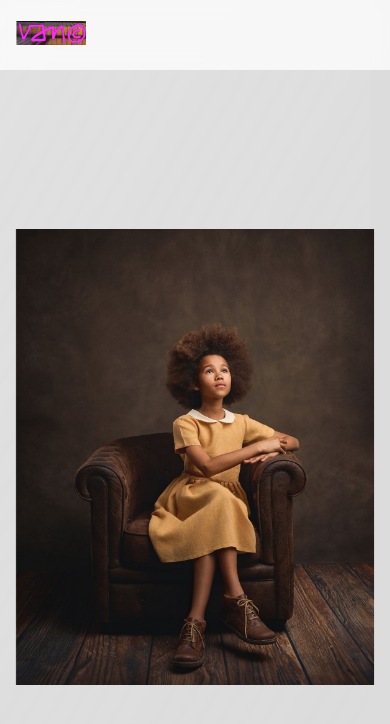
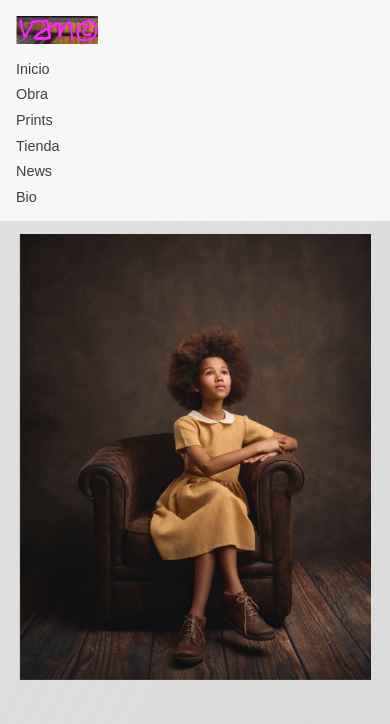
Before and after one commit to Basilisa26/vanc, a plain HTML site: page index.html in a window 390 px wide. Drawn offline with Linux system fonts and the light colour scheme.

Commit message:
Improve mobile navigation layout

```diff
--- a/index.html
+++ b/index.html
@@ -121,19 +121,28 @@
       }
     }
 
-    @media (max-width: 480px) {
-      .menu {
-        display: none; /* limpio, como galería */
-      }
+   @media (max-width: 480px) {
+  .topbar {
+    height: auto;
+    padding: 1rem;
+    flex-direction: column;
+    align-items: flex-start;
+  }
 
-      .brand img {
-        height: 24px;
-      }
+  .menu {
+    display: flex;
+    flex-direction: column;
+    width: 100%;
+    margin-top: 0.8rem;
+    gap: 0.6rem;
+  }
 
-      .artwork {
-        max-width: 92%;
-      }
-    }
+  .menu a {
+    margin: 0;
+    font-size: 0.9rem;
+  }
+}
+
   </style>
 </head>
 
```
